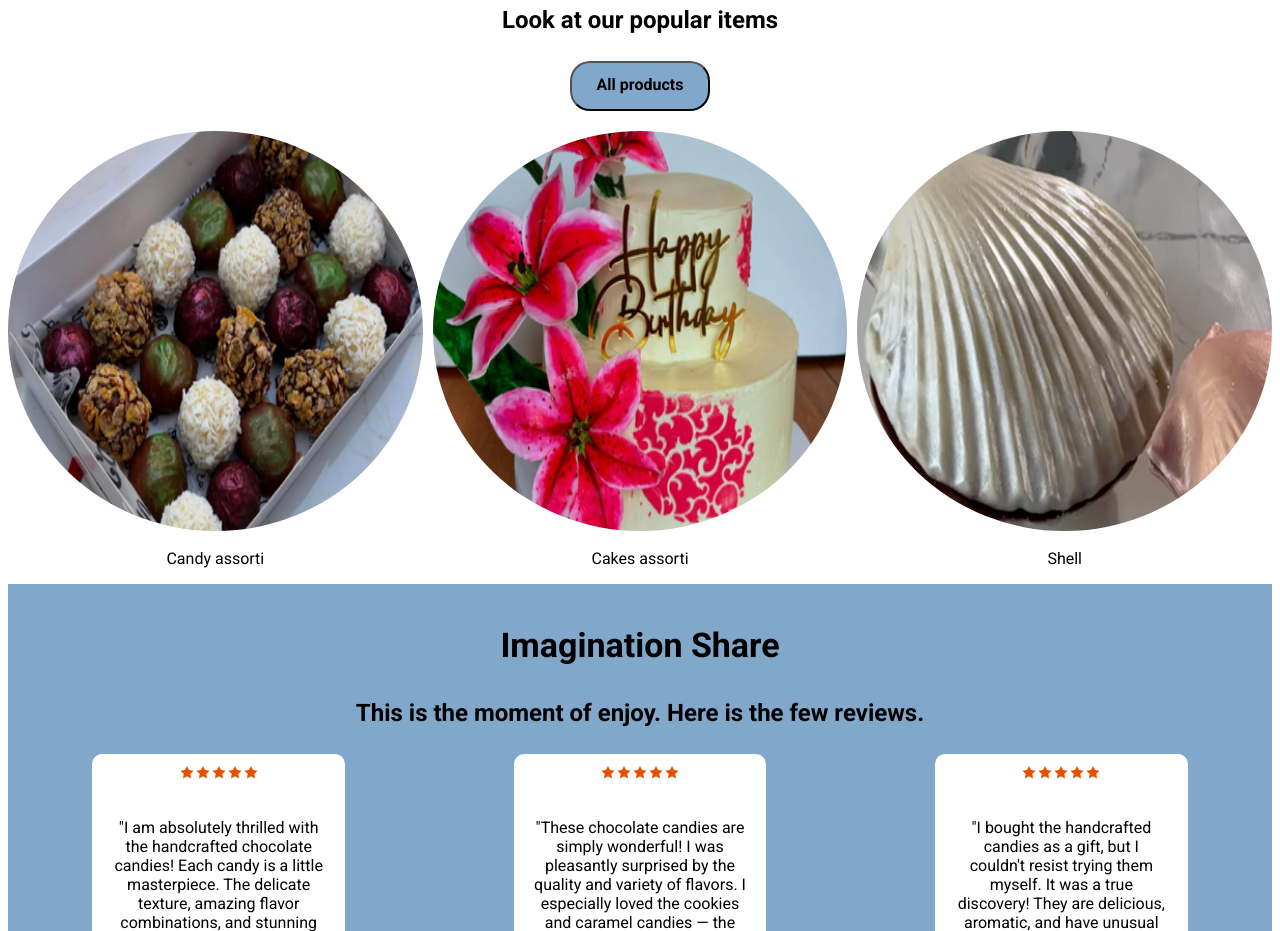
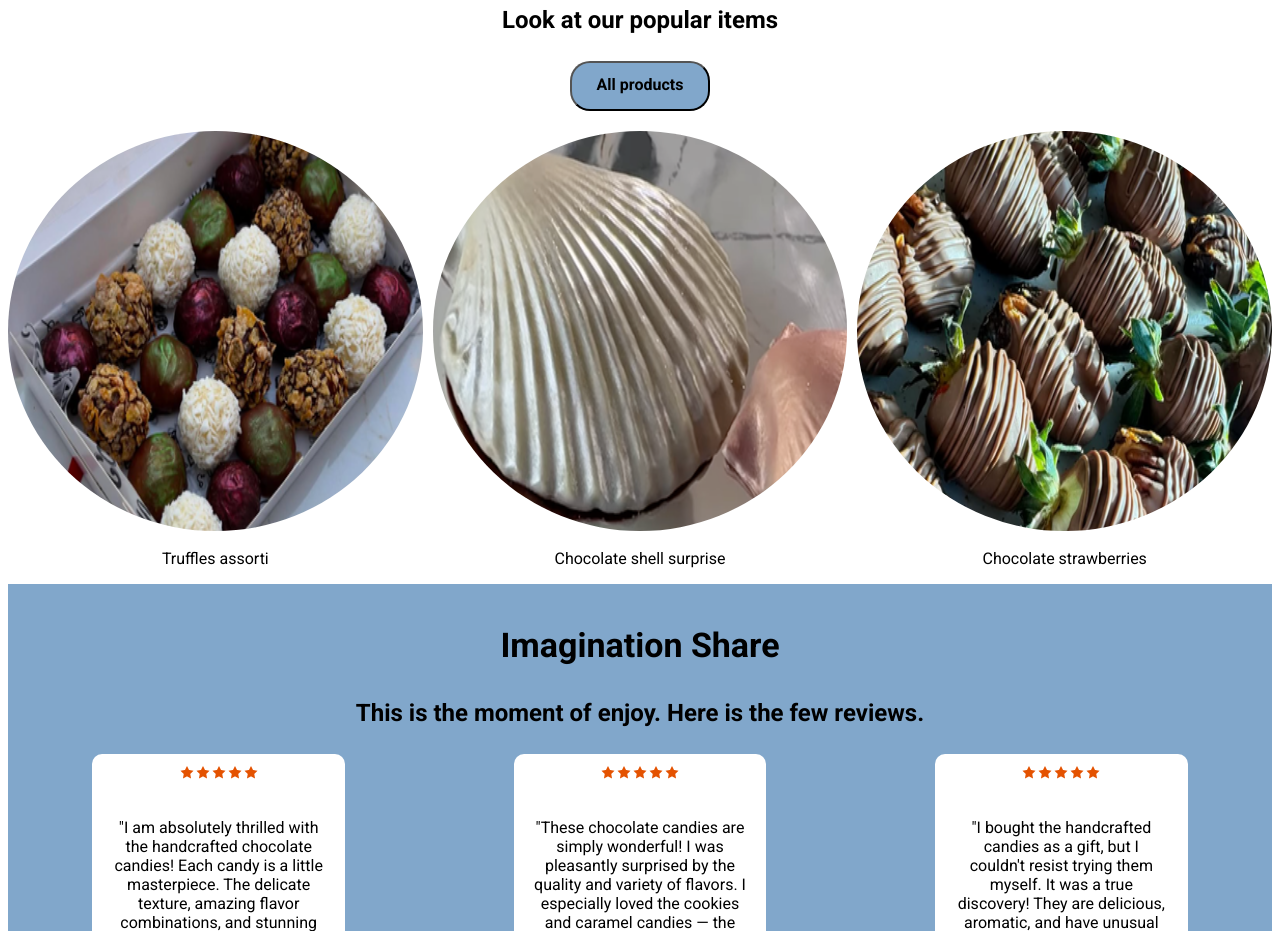
Before and after one commit to manei74/chocomaneev, a website: page index.html in a window 1280 px wide. Shown: the part 1293-2224 px from the top of the page. Drawn offline with Linux system fonts and the light colour scheme.

Commit message:
change bestsellers

```diff
--- a/index.html
+++ b/index.html
@@ -87,11 +87,11 @@
           </div>
           <div class="bestsellers_items">
             <div ><a><img class="bestsellers__img" src="img/candy_assorti.png" alt="assorted"></a>
-              <p>Candy assorti</p></div>
-            <div ><a><img class="bestsellers__img" src="img/cakes.png" alt="assorted"></a>
-              <p>Cakes assorti</p></div>
-            <div><a><img class="bestsellers__img" src="img/shell.png" alt="assorted"></a>
-              <p>Shell</p></div>
+              <p>Truffles assorti</p></div>
+              <div><a><img class="bestsellers__img" src="img/shell.png" alt="assorted"></a>
+                <p>Chocolate shell surprise</p></div>
+            <div ><a><img class="bestsellers__img" src="img/chocolate_products.png" alt="assorted"></a>
+              <p>Chocolate strawberries</p></div>
           </div>
         </div>
       </div>
```
Also changed, not shown: 1 other file.
